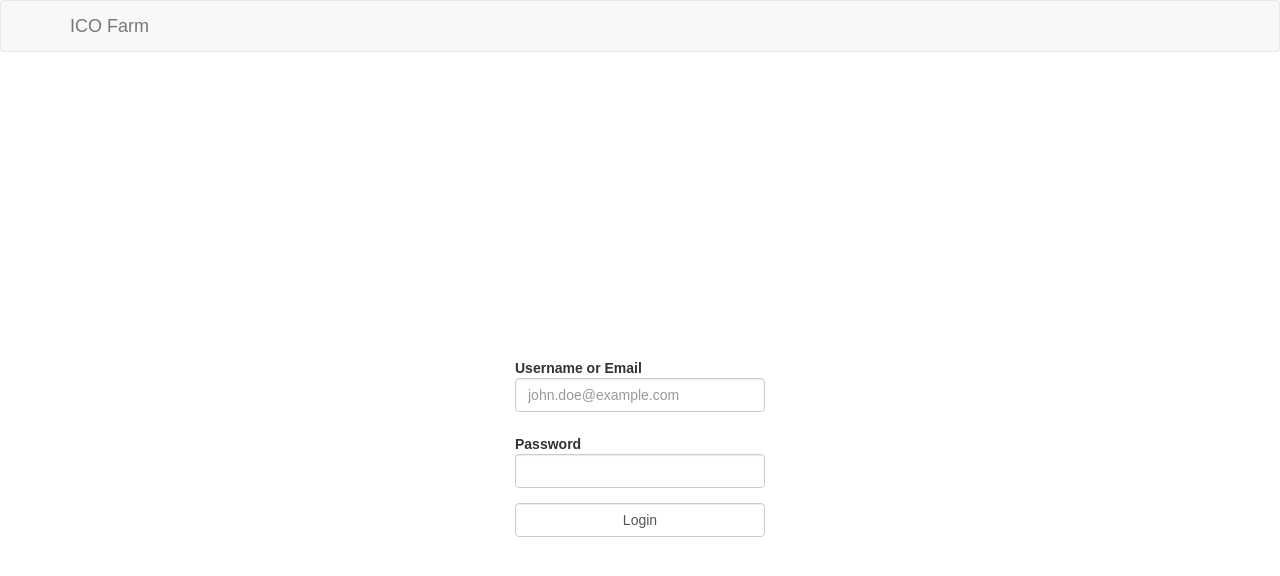
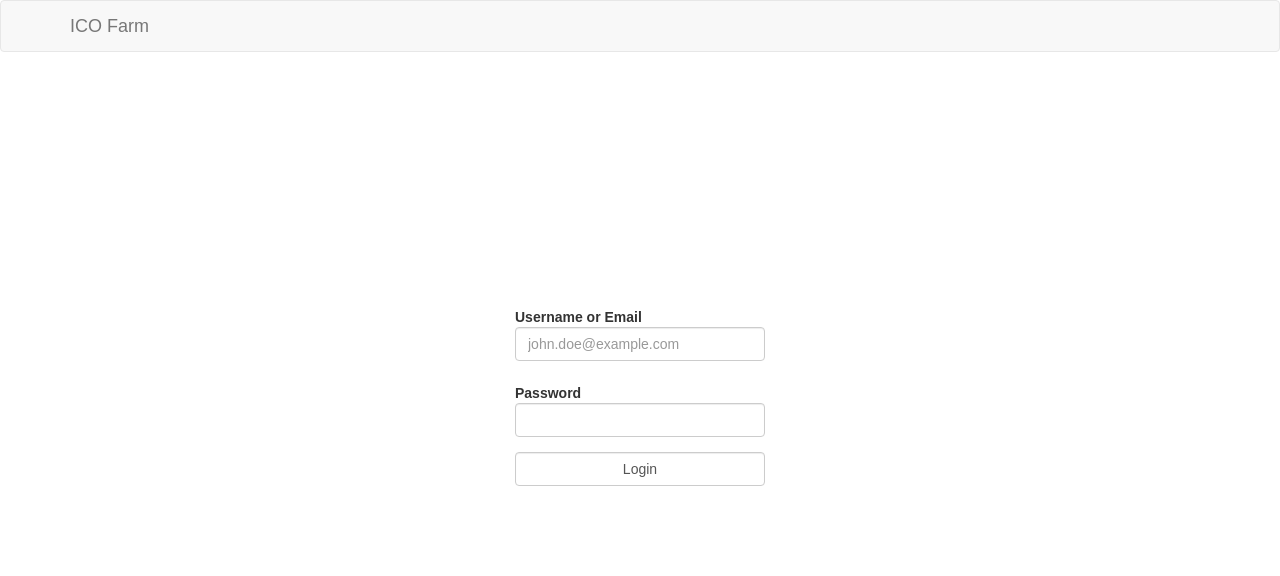
Before and after one commit to nipungarg59/icomart-react, a React (Create React App) app: page /auth/login in a window 1280 px wide. Shown: the top 576 px of the page. Built offline with nearby package versions, Linux system fonts and the light colour scheme.

Commit message:
Hacky workaround for design issue

```diff
--- a/src/containers/App.css
+++ b/src/containers/App.css
@@ -1,7 +1,14 @@
-main.container {
+#main {
   display: flex;
   align-items: center;
   justify-content: center;
   min-height: 100vh;
   margin-top: -72px;
+  left: 0;
 }
+
+#app {
+  width: 100vw;
+  display: flex;
+  flex-direction: column;
+}
--- a/src/containers/App.js
+++ b/src/containers/App.js
@@ -13,13 +13,13 @@ import './App.css'
 
 const App = () => (
   <Router>
-    <div>
+    <div id="app">
       <Navbar/>
 
-      <main className="container">
+      <div className="container" id="main">
         <Route path="/auth/login" component={Login}/>
         <Route path="/auth/register" component={Register}/>
-      </main>
+      </div>
     </div>
   </Router>
 )
```
